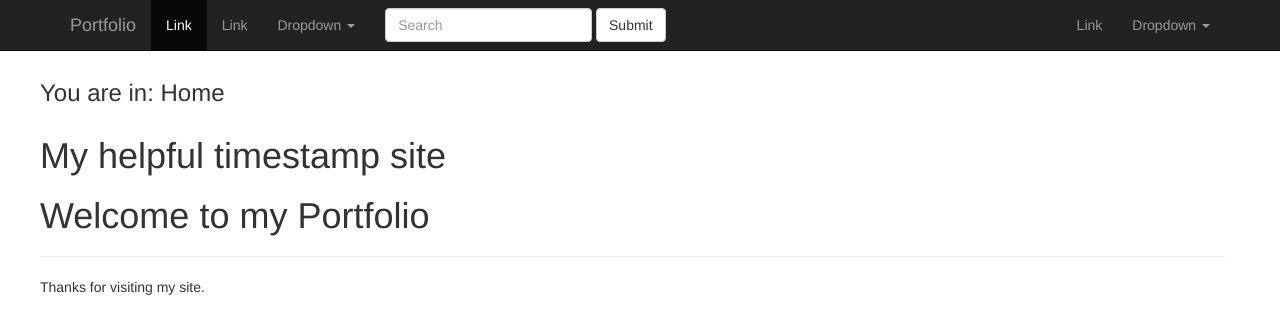
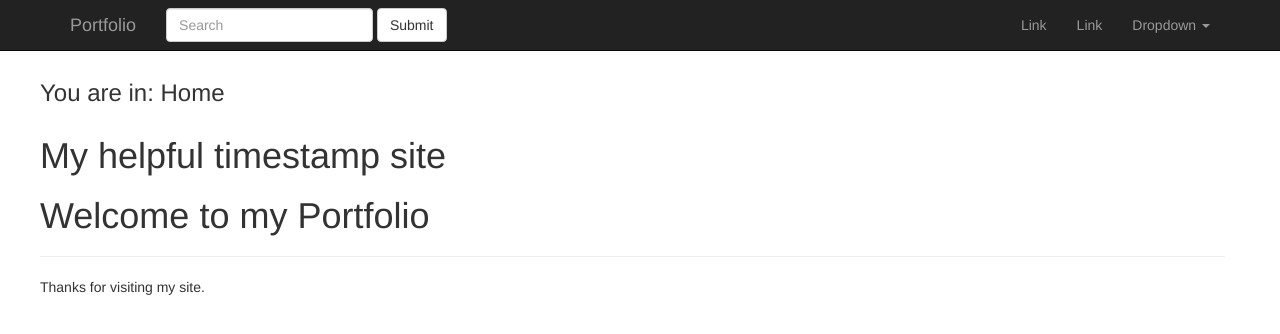
Before and after one commit to iruslani/portfolio, a Django app: page / in a window 1280 px wide. Shown: the top 334 px of the page. Run offline with Django 3.2, Linux system fonts and the light colour scheme.

Commit message:
nav menu changes

```diff
--- a/template/includes/nav.html
+++ b/template/includes/nav.html
@@ -11,29 +11,15 @@
       <span class="icon-bar"></span>
       <span class="icon-bar"></span>
     </button>
-    <a class="navbar-brand" href="#">Portfolio</a>
+    <a class="navbar-brand" href="/">Portfolio</a>
   </div>
 
   <!-- Collect the nav links, forms, and other content for toggling -->
   <div class="collapse navbar-collapse" id="bs-example-navbar-collapse-1">
-    <ul class="nav navbar-nav">
-      <li class="active"><a href="#">Link</a></li>
-      <li><a href="#">Link</a></li>
-      <li class="dropdown">
-        <a href="#" class="dropdown-toggle" data-toggle="dropdown">Dropdown <b class="caret"></b></a>
-        <ul class="dropdown-menu">
-          <li><a href="#">Action</a></li>
-          <li><a href="#">Another action</a></li>
-          <li><a href="#">Something else here</a></li>
-          <li class="divider"></li>
-          <li><a href="#">Separated link</a></li>
-          <li class="divider"></li>
-          <li><a href="#">One more separated link</a></li>
-        </ul>
-      </li>
-    </ul>
+
 
 <!-- Navigation Search Form  -->
+
     <form action="/search/" method="get" class="navbar-form navbar-left" role="search">
       <div class="form-group">
         <input type="text" name="search" class="form-control" placeholder="Search">
@@ -42,6 +28,7 @@
     </form>
 
     <ul class="nav navbar-nav navbar-right">
+      <li><a href="#" class="active">Link</a></li>
       <li><a href="#">Link</a></li>
       <li class="dropdown">
         <a href="#" class="dropdown-toggle" data-toggle="dropdown">Dropdown <b class="caret"></b></a>
@@ -51,16 +38,19 @@
               <li><a href="#contactMe" data-toggle="modal">Contact Me</a></li>
               <li><a href="http://stackoverflow.com/users/1440509/iwan" data-toggle="modal">StackOverflow</a></li>
               <li class="divider"></li>
-              <li class="nav-header">Portfolio</li>
+              <li class="nav-header"><a>Portfolio</a></li>
+              <li class="divider"></li>
               <li><a href="#">Employment</a></li>
               <li><a href="#">Freelance</a></li>
               <li><a href="#">Graphics</a></li>
               <li><a href="samples/clubworks/tv/redwhiteblue.html">Flash</a></li>
               <li><a href="blog/tumblr_api_test.html">tumblr API test</a></li>
+              <li class="divider"></li>
+              <li class="nav-header"><a href="#">Django Examples</a></li>
+              <li class="divider"></li>
               <li><a href="/hello/">hello Example</a></li>
               <li><a href="/datetime/">datetime</a></li>
               <li><a href="/admin/">admin</a></li>
-              <li class="divider"></li>
               <li><a href="/display-meta/">Display Meta Information</a></li>
         </ul>
       </li>
```
